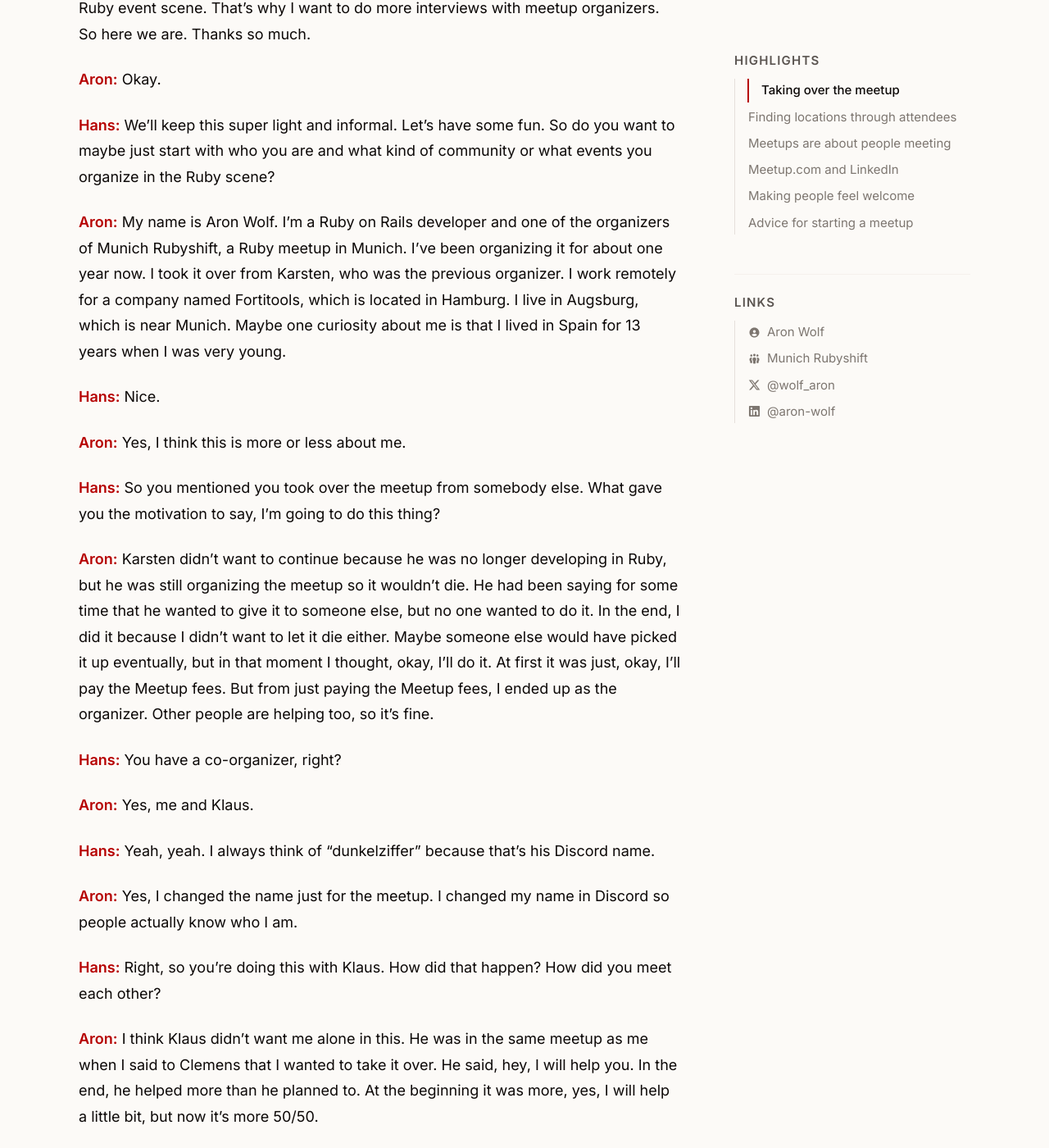
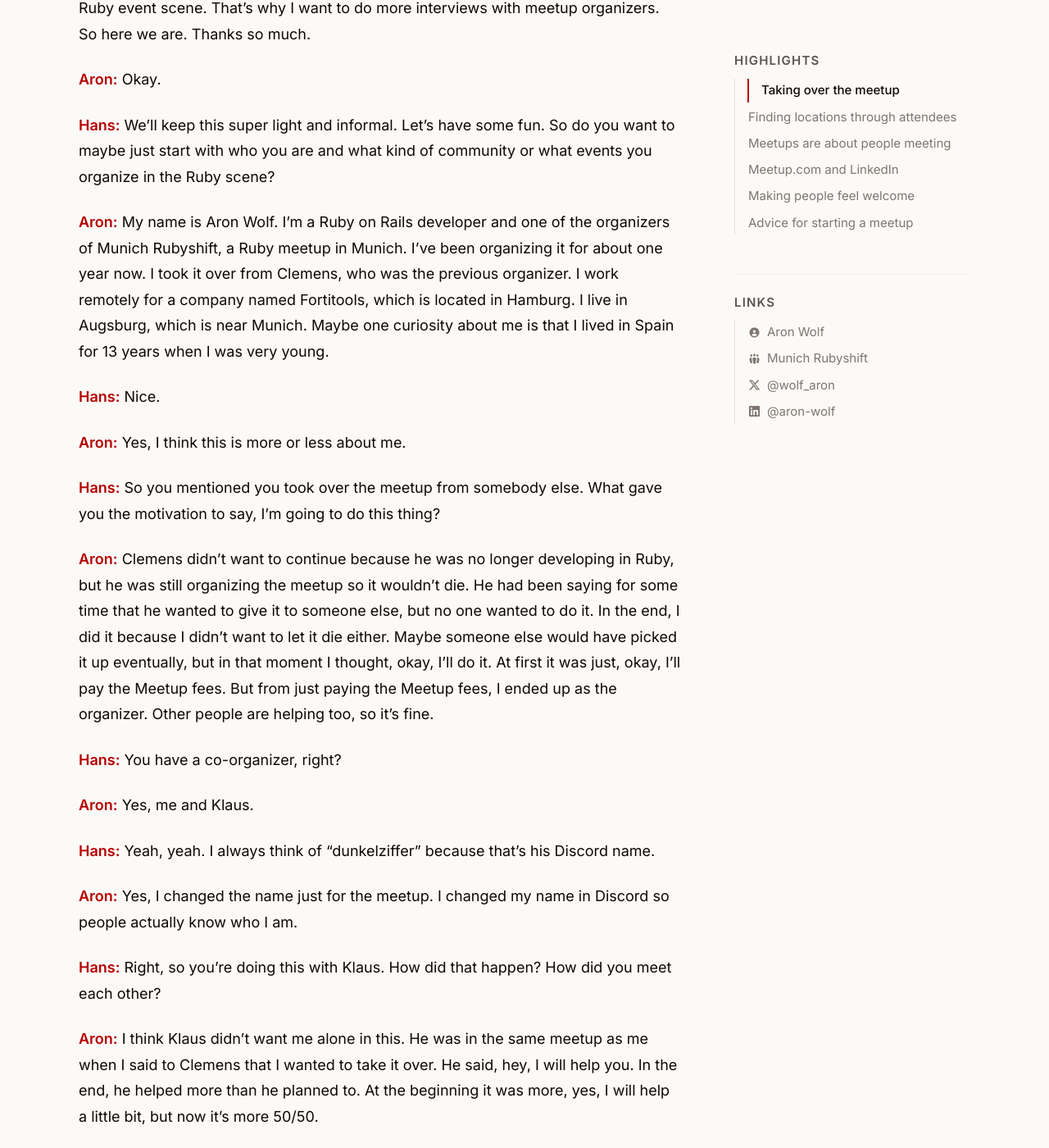
Before and after one commit to rubyevents/guides, a Jekyll site: the page built from _interviews/2026-07-07-interview-aron-wolf.md, in a window 1280 px wide and 1400 px high, scrolled down 659 px. Shown: the whole window at 82% size. Built offline with Jekyll 4.4.1, drawn with Linux system fonts in a browser that asks for light colours.

Commit message:
Change a name

```diff
--- a/_interviews/2026-07-07-interview-aron-wolf.md
+++ b/_interviews/2026-07-07-interview-aron-wolf.md
@@ -36,7 +36,7 @@ highlights:
 
 **Hans:** We'll keep this super light and informal. Let's have some fun. So do you want to maybe just start with who you are and what kind of community or what events you organize in the Ruby scene?
 
-**Aron:** My name is Aron Wolf. I'm a Ruby on Rails developer and one of the organizers of Munich Rubyshift, a Ruby meetup in Munich. I've been organizing it for about one year now. I took it over from Karsten, who was the previous organizer. I work remotely for a company named Fortitools, which is located in Hamburg. I live in Augsburg, which is near Munich. Maybe one curiosity about me is that I lived in Spain for 13 years when I was very young.
+**Aron:** My name is Aron Wolf. I'm a Ruby on Rails developer and one of the organizers of Munich Rubyshift, a Ruby meetup in Munich. I've been organizing it for about one year now. I took it over from Clemens, who was the previous organizer. I work remotely for a company named Fortitools, which is located in Hamburg. I live in Augsburg, which is near Munich. Maybe one curiosity about me is that I lived in Spain for 13 years when I was very young.
 
 **Hans:** Nice.
 
@@ -46,7 +46,7 @@ highlights:
 
 <span id="taking-over-the-meetup" class="interview-anchor"></span>
 
-**Aron:** Karsten didn't want to continue because he was no longer developing in Ruby, but he was still organizing the meetup so it wouldn't die. He had been saying for some time that he wanted to give it to someone else, but no one wanted to do it. In the end, I did it because I didn't want to let it die either. Maybe someone else would have picked it up eventually, but in that moment I thought, okay, I'll do it. At first it was just, okay, I'll pay the Meetup fees. But from just paying the Meetup fees, I ended up as the organizer. Other people are helping too, so it's fine.
+**Aron:** Clemens didn't want to continue because he was no longer developing in Ruby, but he was still organizing the meetup so it wouldn't die. He had been saying for some time that he wanted to give it to someone else, but no one wanted to do it. In the end, I did it because I didn't want to let it die either. Maybe someone else would have picked it up eventually, but in that moment I thought, okay, I'll do it. At first it was just, okay, I'll pay the Meetup fees. But from just paying the Meetup fees, I ended up as the organizer. Other people are helping too, so it's fine.
 
 **Hans:** You have a co-organizer, right?
 
```
